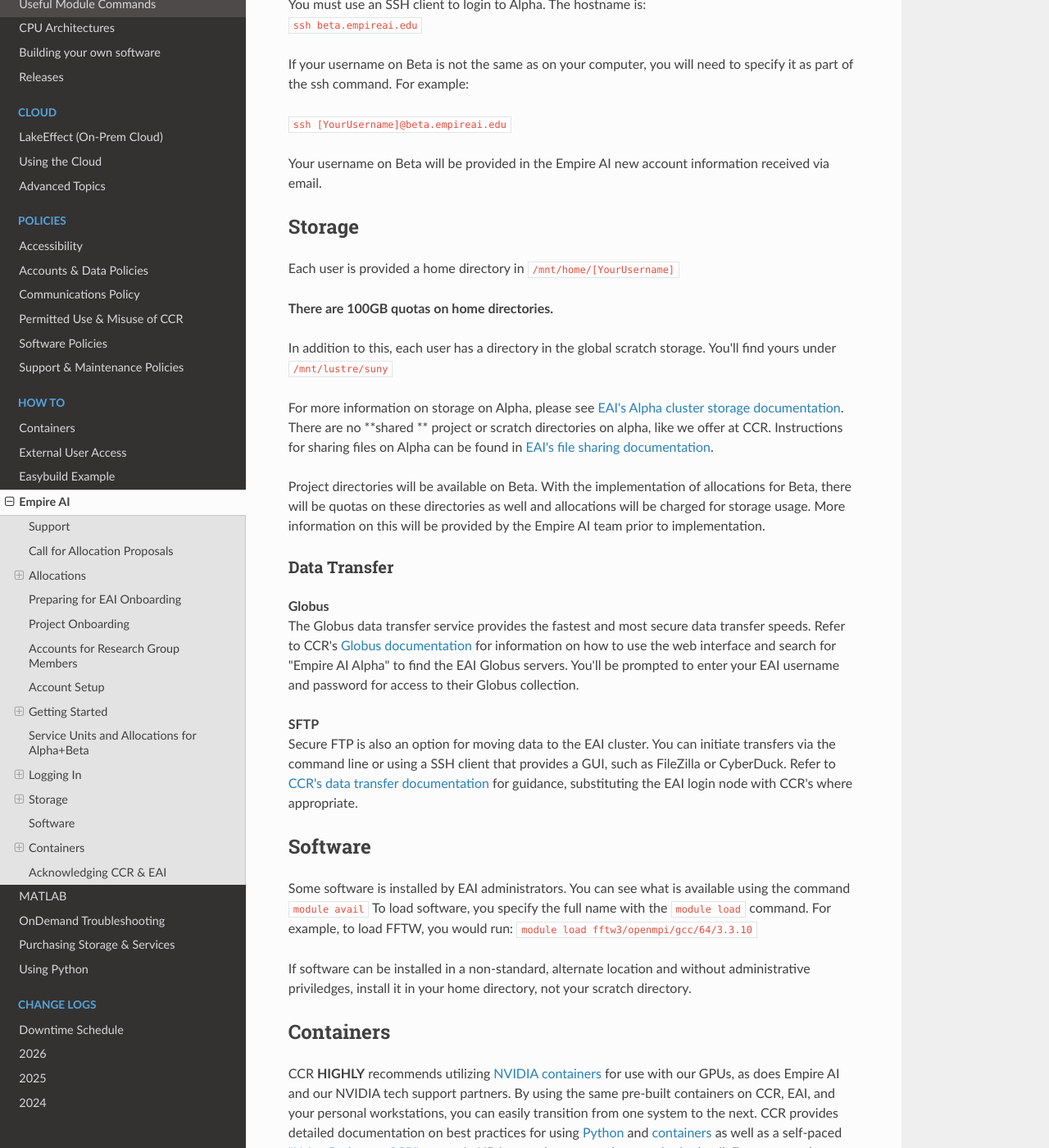
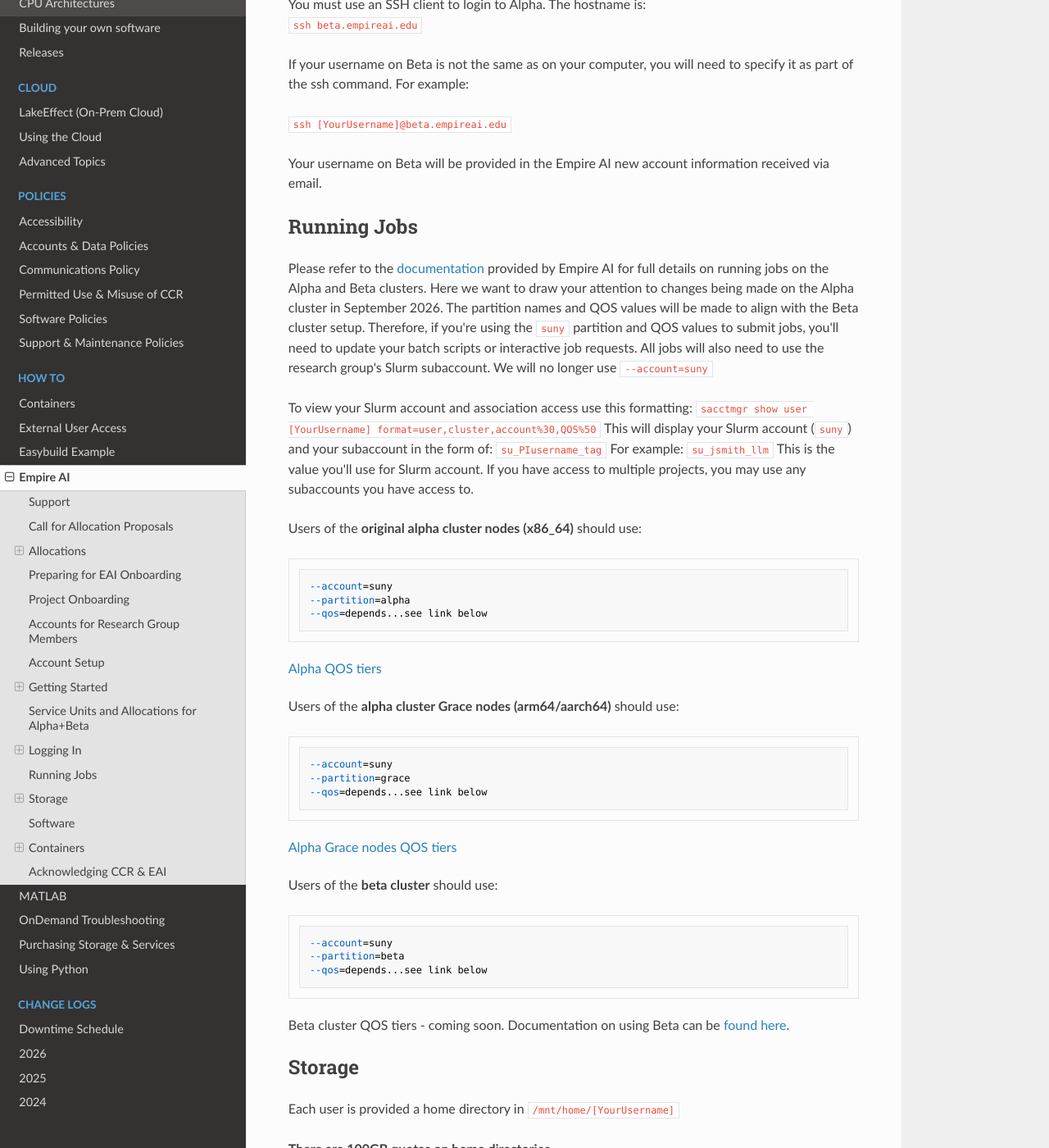
Before and after one commit to ubccr/ccrdocs, an MkDocs documentation site: the page built from pages/howto/empireai.md, in a window 1280 px wide and 1400 px high, scrolled down 3262 px. Shown: the whole window at 82% size. Built offline with MkDocs 1.6.1, drawn with Linux system fonts in a browser that asks for light colours; nearby versions of some CDN libraries; some of the changed text lies outside the part shown.

````diff
--- a/pages/howto/empireai.md
+++ b/pages/howto/empireai.md
@@ -82,6 +82,41 @@ If your username on Beta is not the same as on your computer, you will need to s
 
 Your username on Beta will be provided in the Empire AI new account information received via email.
 
+## Running Jobs
+
+Please refer to the [documentation](https://empireai.freshdesk.com/support/solutions/articles/157000374441-empire-ai-getting-started-alpha-grace-beta-) provided by Empire AI for full details on running jobs on the Alpha and Beta clusters.  Here we want to draw your attention to changes being made on the Alpha cluster in September 2026.  The partition names and QOS values will be made to align with the Beta cluster setup.  Therefore, if you're using the `suny` partition and QOS values to submit jobs, you'll need to update your batch scripts or interactive job requests.  All jobs will also need to use the research group's Slurm subaccount. We will no longer use `--account=suny`
+
+To view your Slurm account and association access use this formatting:
+`sacctmgr show user [YourUsername] format=user,cluster,account%30,QOS%50`
+This will display your Slurm account (`suny`) and your subaccount in the form of: `su_PIusername_tag`
+For example: `su_jsmith_llm`
+This is the value you'll use for Slurm account.  If you have access to multiple projects, you may use any subaccounts you have access to.
+
+Users of the **original alpha cluster nodes (x86_64)** should use:
+```
+--account=suny
+--partition=alpha
+--qos=depends...see link below
+```
+[Alpha QOS tiers](https://empireai.freshdesk.com/support/solutions/articles/157000374474-alpha-job-submission-and-qos-overview)
+
+Users of the **alpha cluster Grace nodes (arm64/aarch64)** should use:
+```
+--account=suny
+--partition=grace
+--qos=depends...see link below
+```
+[Alpha Grace nodes QOS tiers](https://empireai.freshdesk.com/support/solutions/articles/157000374494-empire-ai-grace-%E2%80%94-job-submission-and-qos-overview)
+
+Users of the **beta cluster** should use:
+```
+--account=suny
+--partition=beta
+--qos=depends...see link below
+```
+Beta cluster QOS tiers - coming soon.  Documentation on using Beta can be [found here](https://empireai.freshdesk.com/support/solutions/articles/157000373786-getting-started-on-the-nvidia-gb200-nvl72).
+
+
 ## Storage
 
 Each user is provided a home directory in `/mnt/home/[YourUsername]`
@@ -97,7 +132,7 @@ Project directories will be available on Beta.  With the implementation of alloc
 ### Data Transfer
 
 **Globus**
-The Globus data transfer service provides the fastest and most secure data transfer speeds. Refer to CCR's [Globus documentation](../hpc/data-transfer.md#globus-transfers) for information on how to use the web interface and search for "Empire AI Alpha" to find the EAI Globus servers.  You'll be prompted to enter your EAI username and password for access to their Globus collection.
+The Globus data transfer service provides the fastest and most secure data transfer speeds. Please refer to [Empire AI's Globus documentation](https://empireai.freshdesk.com/en/support/solutions/articles/157000374523-transfer-data-with-globus) for information on authentication and connection to their collections.  If you'd like to transfer between Empire AI and CCR, refer to CCR's [Globus documentation](../hpc/data-transfer.md#globus-transfers) for information on how to use the web interface and search connect to CCR's collections.
 
 **SFTP**
 Secure FTP is also an option for moving data to the EAI cluster.  You can initiate transfers via the command line or using a SSH client that provides a GUI, such as FileZilla or CyberDuck.  Refer to [CCR's data transfer documentation](../hpc/data-transfer.md#secure-shell-copy) for guidance, substituting the EAI login node with CCR's where appropriate.
````
Also changed, not shown: pages/changelogs/2026.md (+26 -6 lines), pages/changelogs/downtime-schedule.md (+1 -1 lines), pages/hpc/storage.md (+4 -3 lines).
